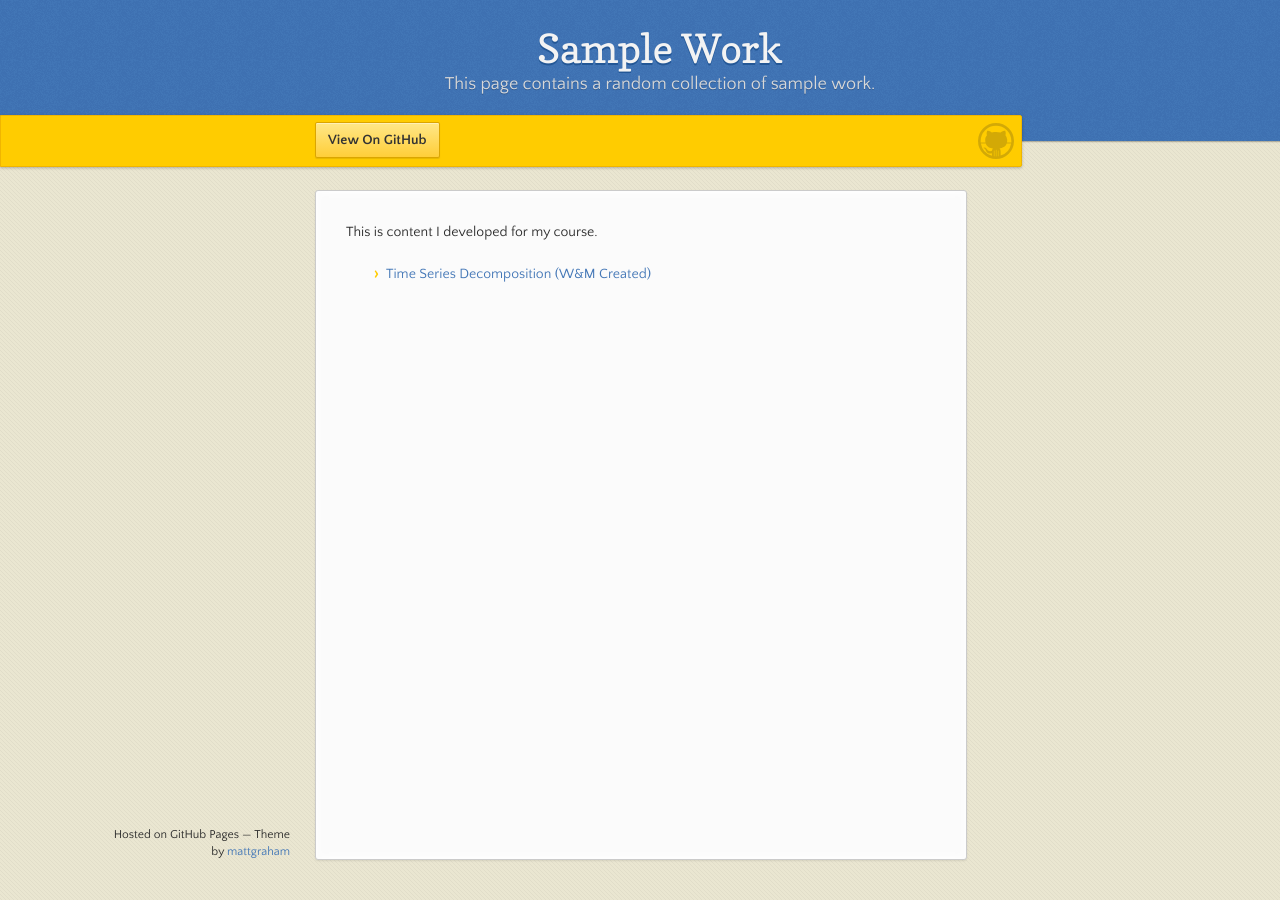
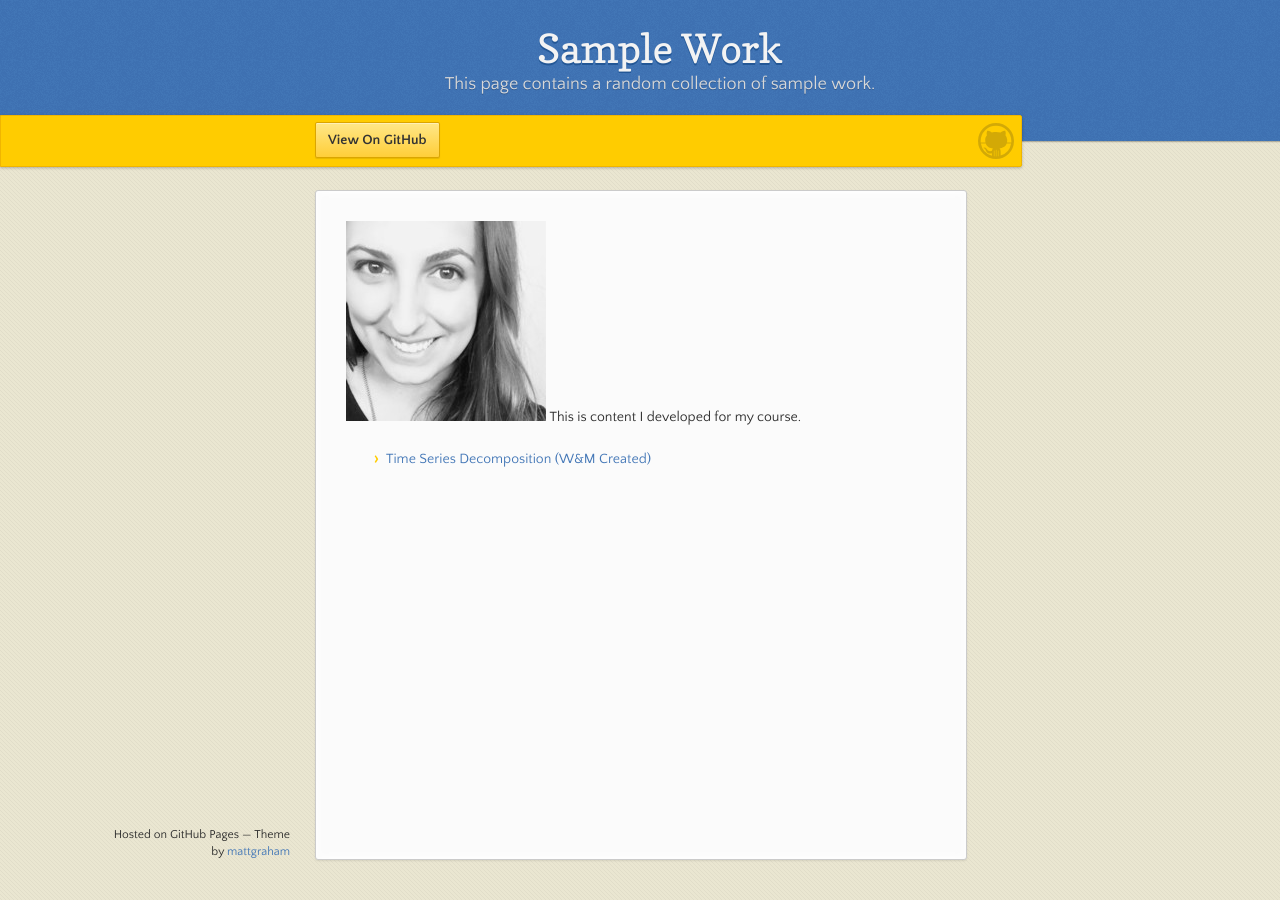
Before and after one commit to abaethke/abaethke.github.io, a Jekyll site: the page built from index.md, in a window 1280 px wide. Built offline with Jekyll 4.4.1, drawn with Linux system fonts in a browser that asks for light colours; our own code applies the rules of GitHub Pages for plain Markdown files.

Commit message:
Update index.md

```diff
--- a/index.md
+++ b/index.md
@@ -2,7 +2,7 @@
 title: Sample Work
 description: This page contains a collection of random sample work.
 ---
-
+![My Picture](pics/Amanda.jpg)
 This is content I developed for my course.
 
 - [Time Series Decomposition (W&M Created)](./TimeSeries/index.md)
```
